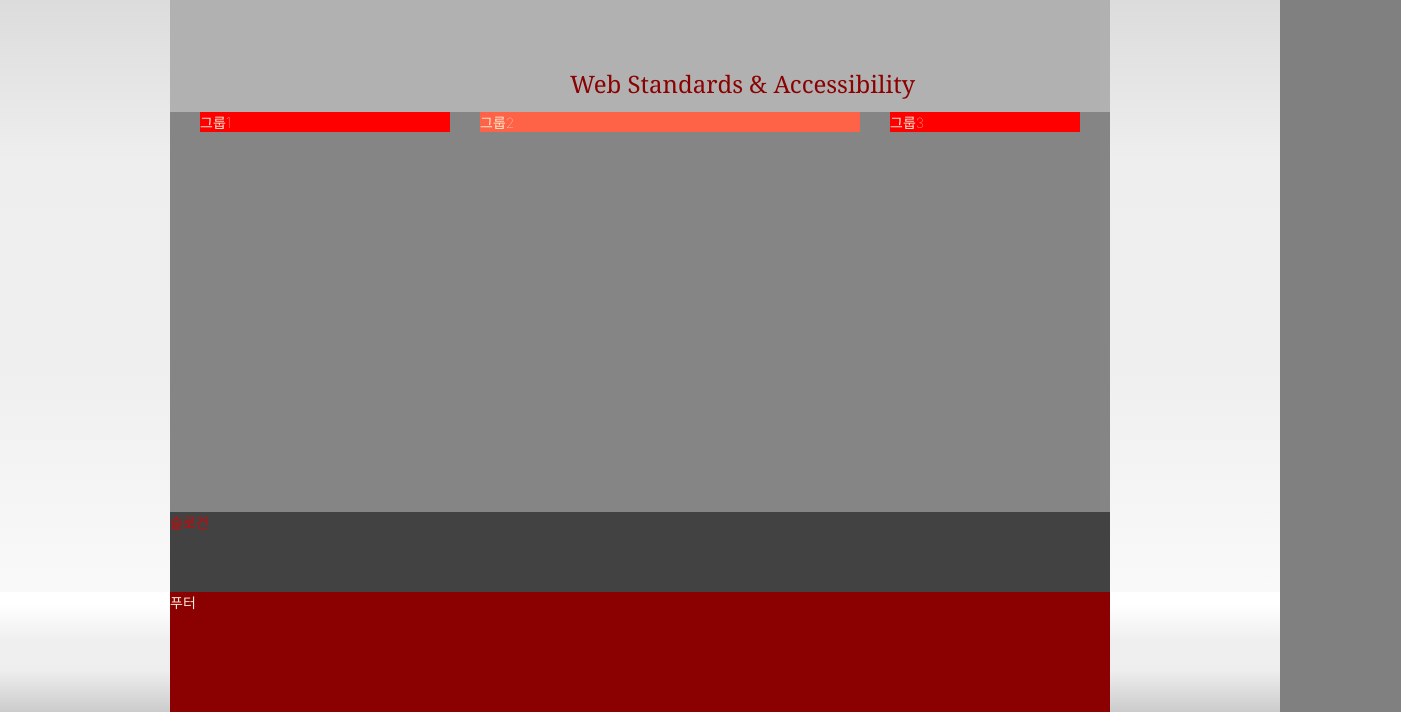
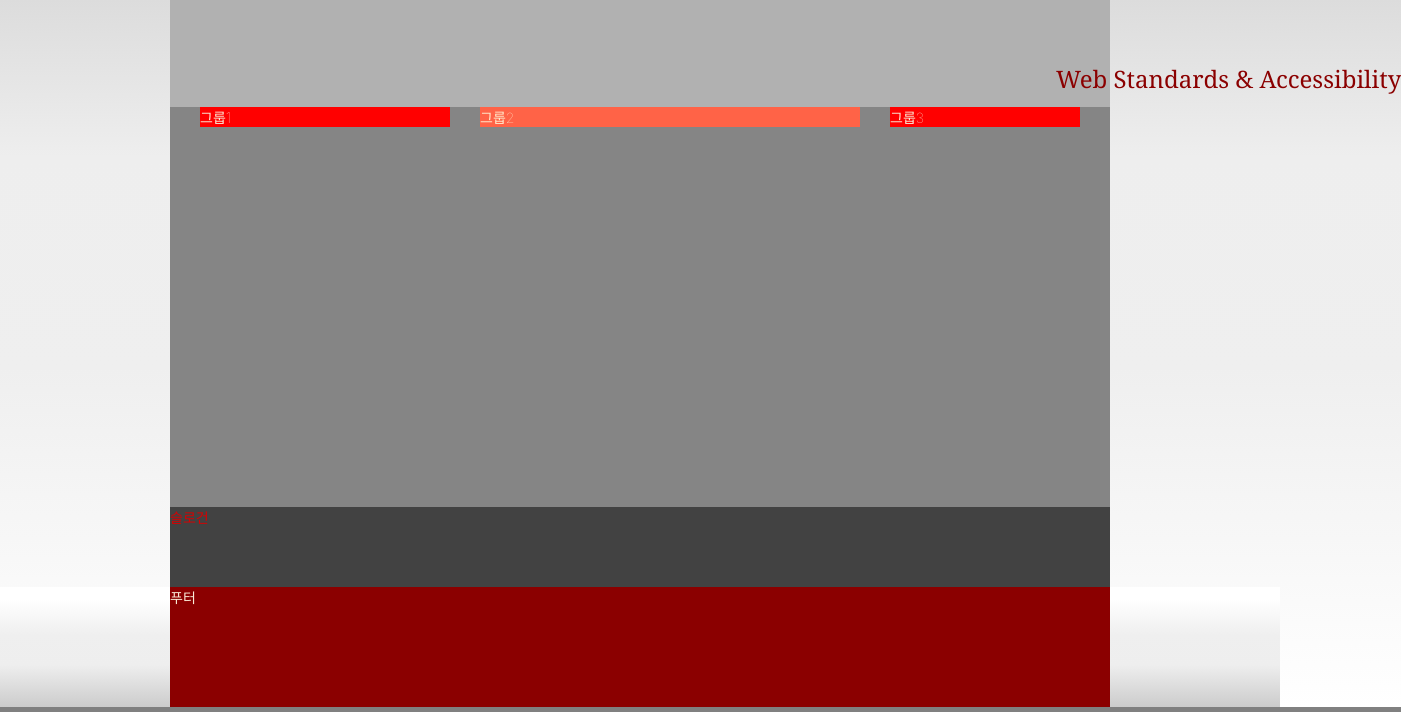
Before and after one commit to s-ja/HTML5, a plain HTML site: page index.html in a window 1280 px wide. Shown: the part 140-852 px from the top of the page, 1401 px wide, since content can reach past the window. Drawn offline with Linux system fonts and the light colour scheme; a web font is replaced by a local one.

Commit message:
오전 지각, 깃 하드/소프트 리셋 + 애니메이션 복습

```diff
--- a/styles/style.css
+++ b/styles/style.css
@@ -312,7 +312,7 @@ body {
     /* height: 10vh; */
     height: 120px;
     position: relative;
-    overflow: hidden;
+    /* overflow: hidden; */
 }
 
 .visual-text{
@@ -327,6 +327,10 @@ body {
     /* position: relative; */
     /* position: absolute; */
     /* display: inline-block; */
+    animation-timing-function: 3000ms;
+    display: inline-block;
+
+    position: absolute;
 }
 
 @keyframes moveEffect{
```
